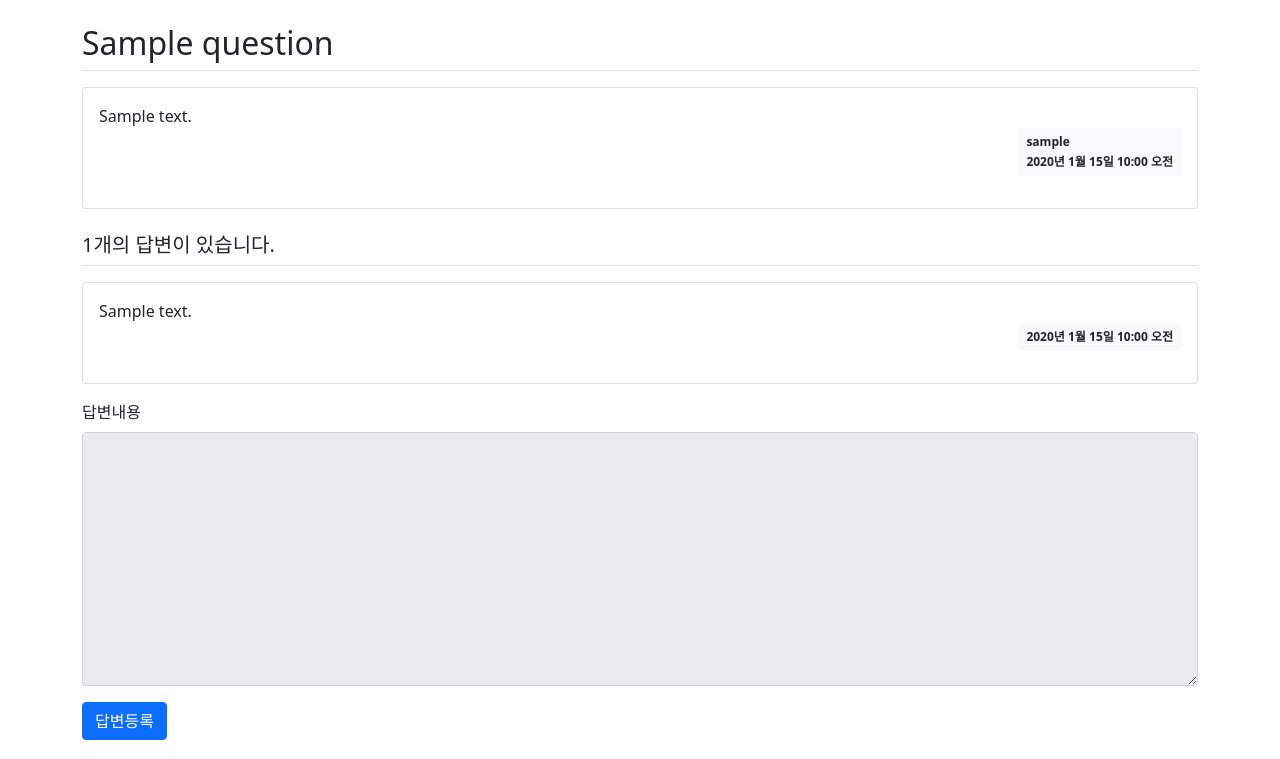
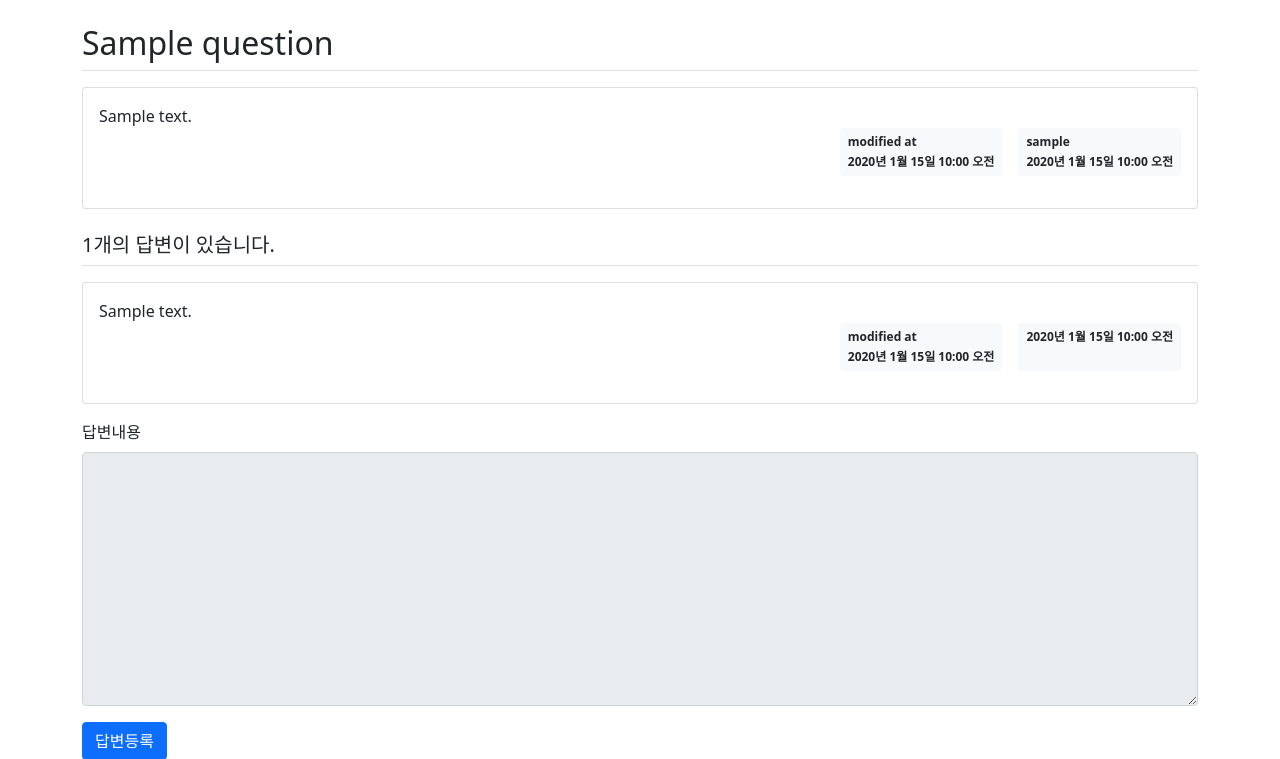
Before and after one commit to ems789/Django_Practice, a Django app: page /pybo/1/ in a window 1280 px wide. Shown: the part 57-816 px from the top of the page. Run offline with Django 4.2, Linux system fonts and the light colour scheme; tables that the repository leaves empty hold one stand-in row (values such as "Sample post"); some libraries are stand-ins or nearby versions.

Commit message:
게시글 수정 일자 표시

```diff
--- a/templates/pybo/question_detail.html
+++ b/templates/pybo/question_detail.html
@@ -16,6 +16,12 @@
         <div class="card-body">
             <div class="card-text" style="white-space: pre-line;">{{ question.content }}</div>
             <div class="d-flex justify-content-end">
+                {% if question.modify_date %}
+                <div class="badge bg-light text-dark p-2 text-start mx-3">
+                    <div class="mb-2">modified at</div>
+                    <div>{{ question.modify_date }}</div>
+                </div>
+                {% endif %}
                 <div class="badge bg-light text-dark p-2 text-start">
                     <div class="mb-2">{{ question.author.username }}</div>
                     <div>{{ question.create_date }}</div>
@@ -42,6 +48,12 @@
         <div class="card-body">
             <div class="card-text" style="white-space: pre-line;">{{ answer.content }}</div>
             <div class="d-flex justify-content-end">
+                {% if answer.modify_date %}
+                <div class="badge bg-light text-dark p-2 text-start mx-3">
+                    <div class="mb-2">modified at</div>
+                    <div>{{ answer.modify_date }}</div>
+                </div>
+                {% endif %}
                 <div class="badge bg-light text-dark p-2">
                     {{ answer.create_date }}
                 </div>
```
